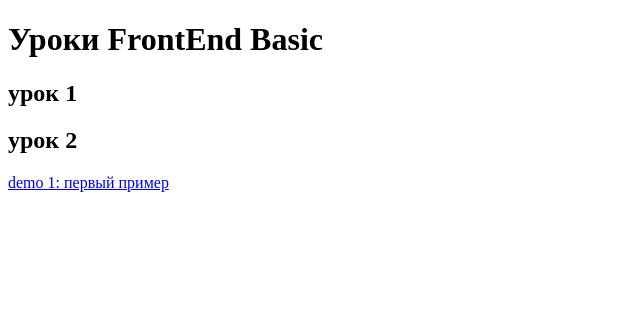
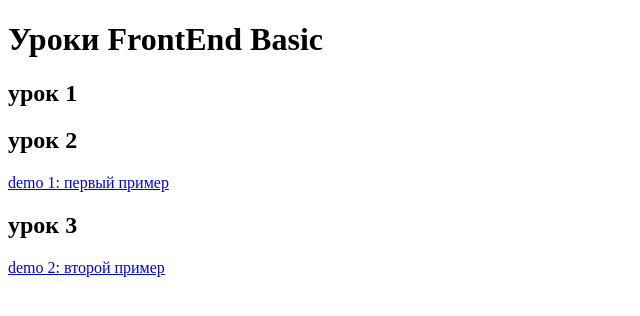
Before and after one commit to dzmitriy22db/frontend, a plain HTML site: page index.html in a window 1280 px wide. Shown: the whole page, without its empty margins (0-640 px from the left). Drawn offline with Linux system fonts and the light colour scheme.

Commit message:
lesson03 добавлен

```diff
--- a/index.html
+++ b/index.html
@@ -16,6 +16,11 @@
     урок 2
   </h2>
   <p><a href=".\lesson_02\demo01\index.html" target="_blank">demo 1: первый пример</a></p>
+    <h2>
+      урок 3
+
+    </h2>
+    <p><a href="./lesson_03/code/demo02/index.html">demo 2: второй пример</a></p>
 
 </body>
 </html>
```
